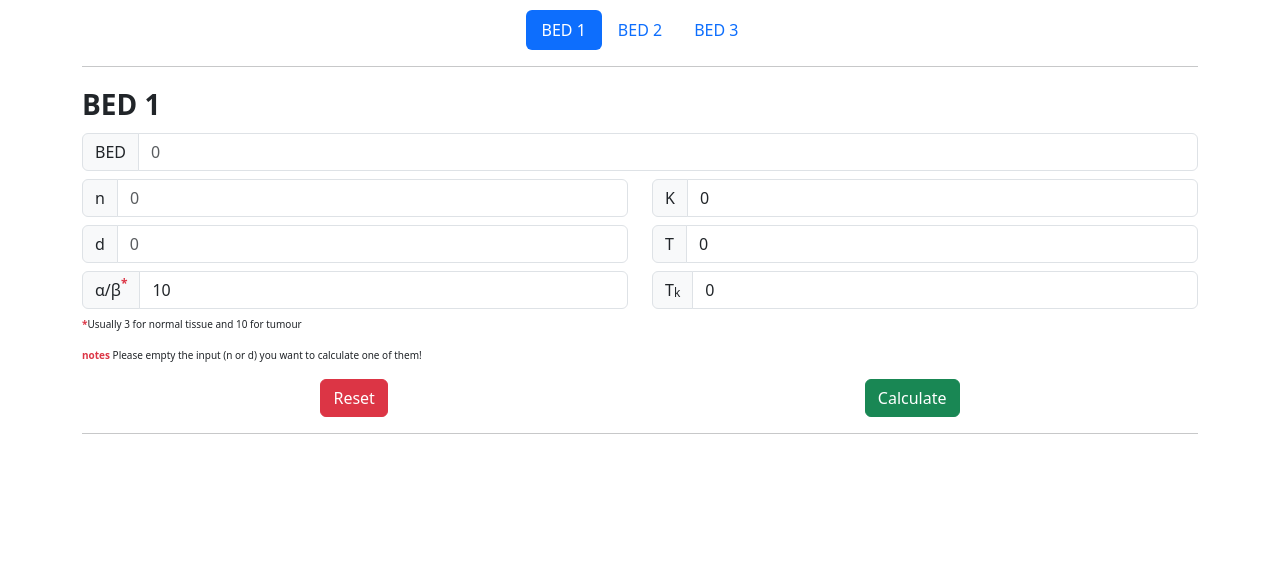
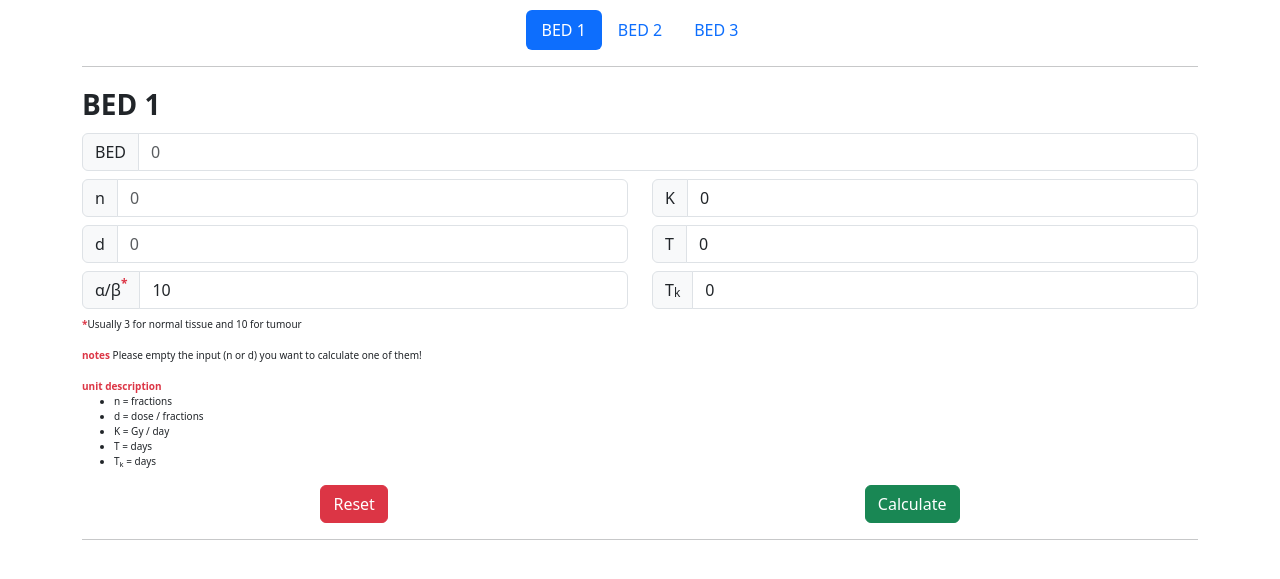
Before and after one commit to femiliapm/calculator-bed, a plain HTML site: page index.html in a window 1280 px wide. Shown: the part 63-642 px from the top of the page. Drawn offline with nearby package versions, Linux system fonts and the light colour scheme.

Commit message:
updated unit description

```diff
--- a/index.html
+++ b/index.html
@@ -116,6 +116,16 @@
 
         <p class="mt-2" style="font-size: 10px;"><span class="text-danger fw-bold">*</span>Usually 3 for normal tissue and 10 for tumour</p>
         <p style="font-size: 10px;"><span class="text-danger fw-bold">notes</span> Please empty the input (n or d) you want to calculate one of them!</p>
+        <div style="font-size: 10px;">
+          <span class="text-danger fw-bold">unit description</span>
+          <ul>
+            <li>n = fractions</li>
+            <li>d = dose / fractions</li>
+            <li>K = Gy / day</li>
+            <li>T = days</li>
+            <li>T<sub>k</sub> = days</li>
+          </ul>
+        </div>
 
         <div class="my-2 d-flex justify-content-around">
           <button class="btn btn-danger" data-id="1">Reset</button>
@@ -180,6 +190,16 @@
 
         <p class="mt-2" style="font-size: 10px;"><span class="text-danger fw-bold">*</span>Usually 3 for normal tissue and 10 for tumour</p>
         <p style="font-size: 10px;"><span class="text-danger fw-bold">notes</span> Please empty the input (n or d) you want to calculate one of them!</p>
+        <div style="font-size: 10px;">
+          <span class="text-danger fw-bold">unit description</span>
+          <ul>
+            <li>n = fractions</li>
+            <li>d = dose / fractions</li>
+            <li>K = Gy / day</li>
+            <li>T = days</li>
+            <li>T<sub>k</sub> = days</li>
+          </ul>
+        </div>
 
         <div class="my-2 d-flex justify-content-around">
           <button class="btn btn-danger" data-id="2">Reset</button>
@@ -233,6 +253,16 @@
 
         <p class="mt-2" style="font-size: 10px;"><span class="text-danger fw-bold">*</span>Usually 3 for normal tissue and 10 for tumour</p>
         <p style="font-size: 10px;"><span class="text-danger fw-bold">notes</span> Please empty the input (n or d) you want to calculate one of them!</p>
+        <div style="font-size: 10px;">
+          <span class="text-danger fw-bold">unit description</span>
+          <ul>
+            <li>n = fractions</li>
+            <li>d = dose / fractions</li>
+            <li>K = Gy / day</li>
+            <li>T = days</li>
+            <li>T<sub>k</sub> = days</li>
+          </ul>
+        </div>
 
         <div class="my-2 d-flex justify-content-around">
           <button class="btn btn-danger" data-id="3">Reset</button>
```
